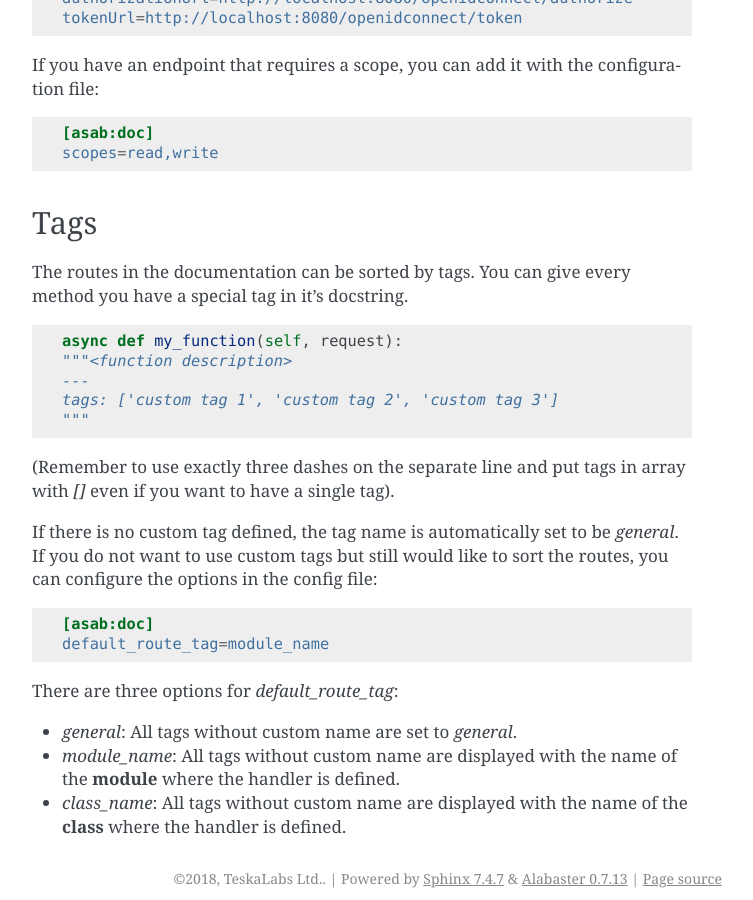
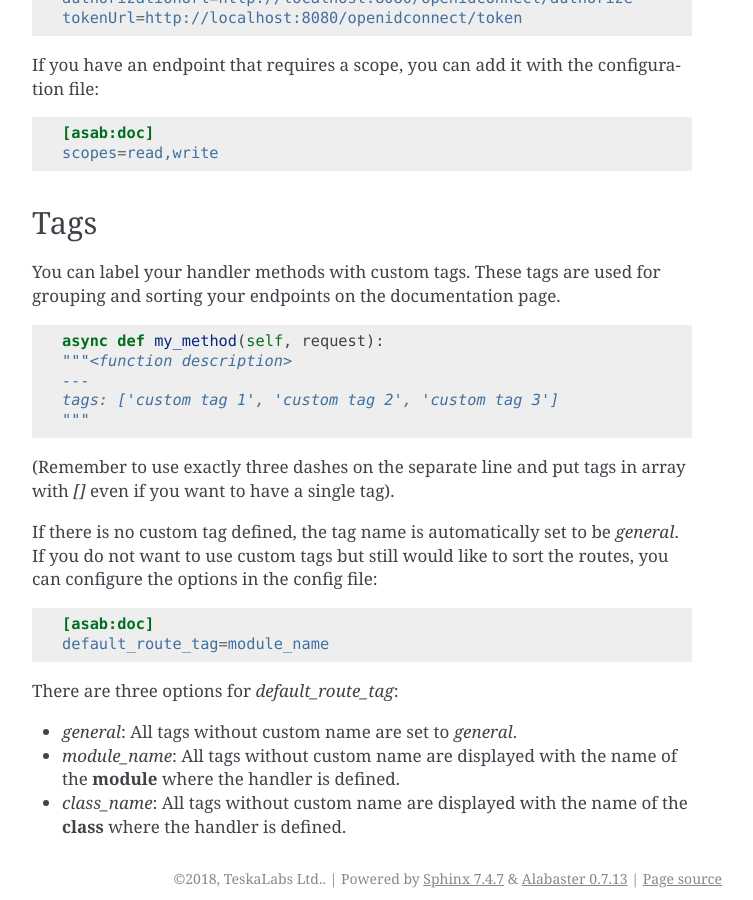
Before and after one commit to TeskaLabs/asab, a Sphinx documentation site: the page built from doc/asab/web/restapidocs.rst, in a window 1280 px wide and 900 px high, scrolled down 1808 px. Shown: the whole window, without its empty margins (388-1141 px from the left). Built offline with Sphinx 7.4.7, drawn with Linux system fonts in a browser that asks for light colours.

Commit message:
implemented self.DefaultRouteTag, update docs and the option 'general' removed

```diff
--- a/doc/asab/web/restapidocs.rst
+++ b/doc/asab/web/restapidocs.rst
@@ -96,12 +96,12 @@ If you have an endpoint that requires a scope, you can add it with the configura
 Tags
 ----
 
-The routes in the documentation can be sorted by tags.
-You can give every method you have a special tag in it's docstring.
+You can label your handler methods with custom tags.
+These tags are used for grouping and sorting your endpoints on the documentation page.
 
 .. code:: python
 
-    async def my_function(self, request):
+    async def my_method(self, request):
     """<function description>
     ---
     tags: ['custom tag 1', 'custom tag 2', 'custom tag 3']
```
Also changed, not shown: 2 other files.
